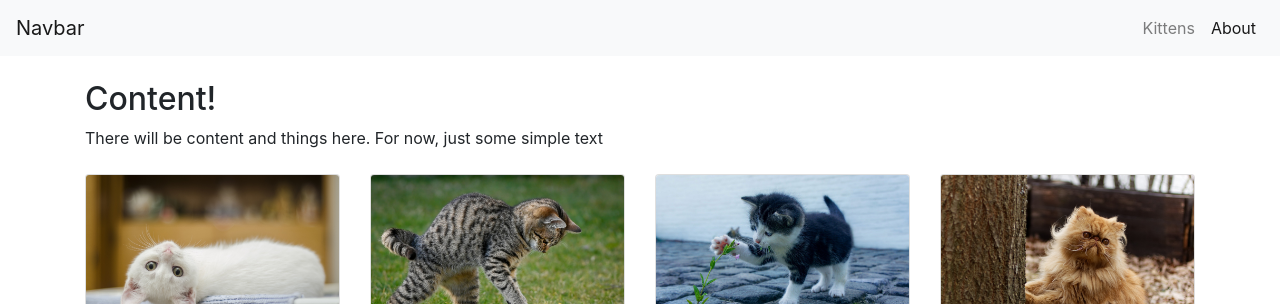
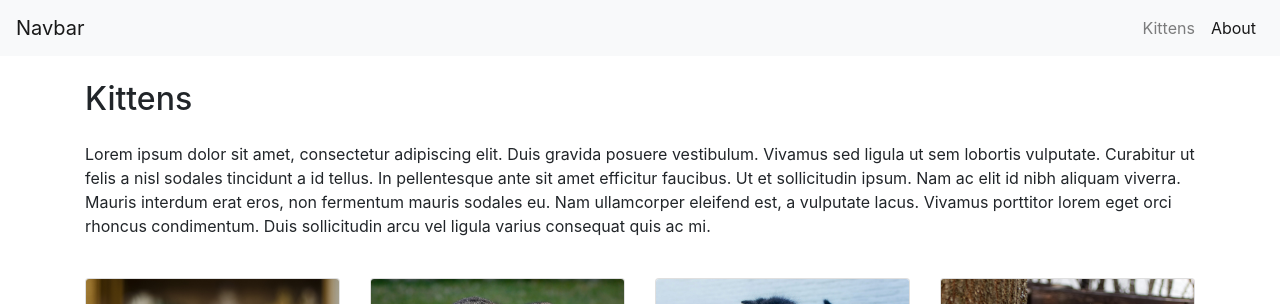
Before and after one commit to rachel-blue/atomic-design-example, a React (Create React App) app: page / in a window 1280 px wide. Shown: the top 304 px of the page. Built offline with nearby package versions, Linux system fonts and the light colour scheme.

Commit message:
added proper title and description text to kitten page

```diff
--- a/src/App.js
+++ b/src/App.js
@@ -143,8 +143,14 @@ function PageKittens() {
     <div>
 
       <div className="container py-4">
-        <h2>Content!</h2>
-        <p>There will be content and things here. For now, just some simple text</p>
+        <h2>Kittens</h2>
+        <p className="py-3">
+          Lorem ipsum dolor sit amet, consectetur adipiscing elit. Duis gravida posuere vestibulum. Vivamus sed ligula
+          ut sem lobortis vulputate. Curabitur ut felis a nisl sodales tincidunt a id tellus. In pellentesque ante sit
+          amet efficitur faucibus. Ut et sollicitudin ipsum. Nam ac elit id nibh aliquam viverra. Mauris interdum erat
+          eros, non fermentum mauris sodales eu. Nam ullamcorper eleifend est, a vulputate lacus. Vivamus porttitor
+          lorem eget orci rhoncus condimentum. Duis sollicitudin arcu vel ligula varius consequat quis ac mi.
+        </p>
 
         <div className="row">
 
```
